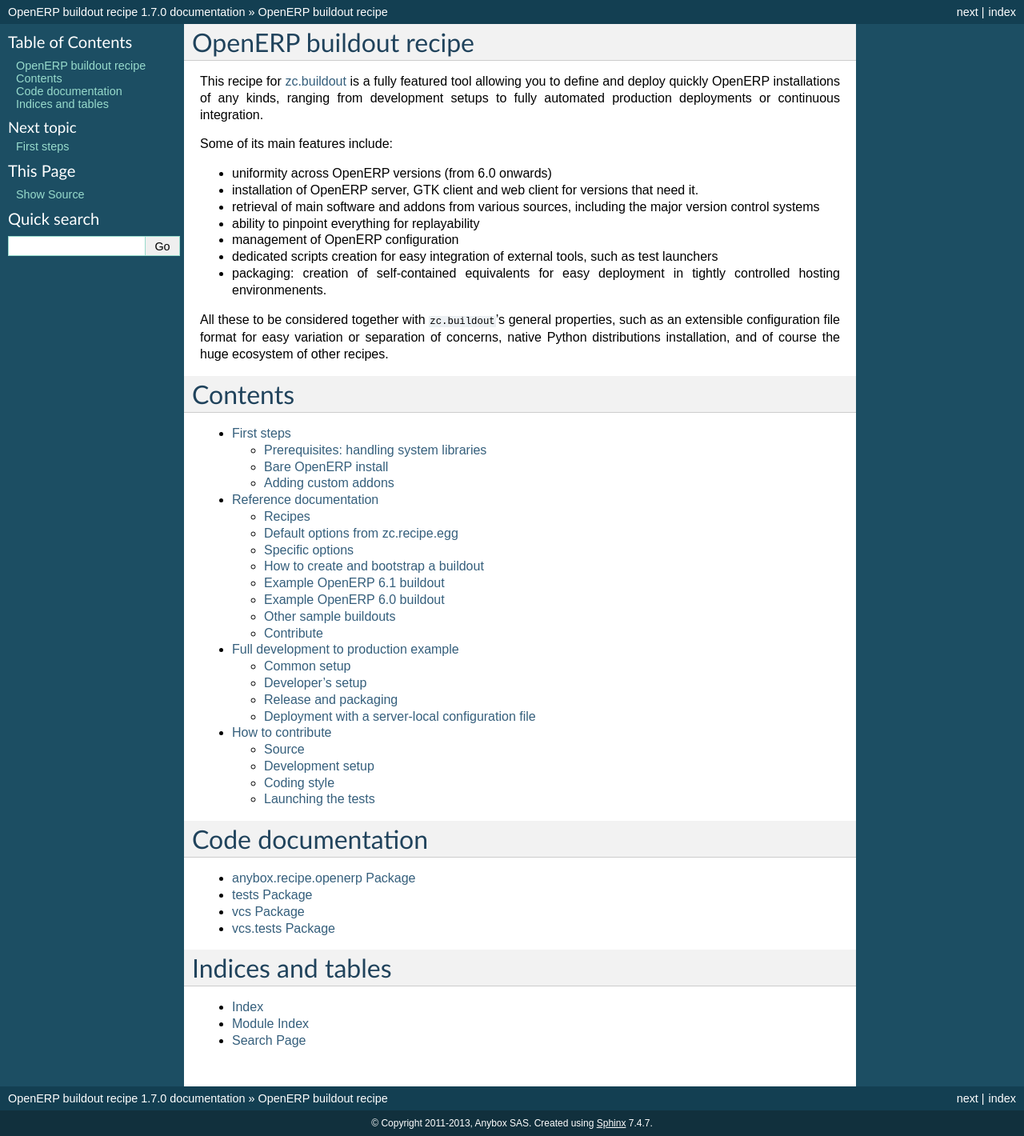
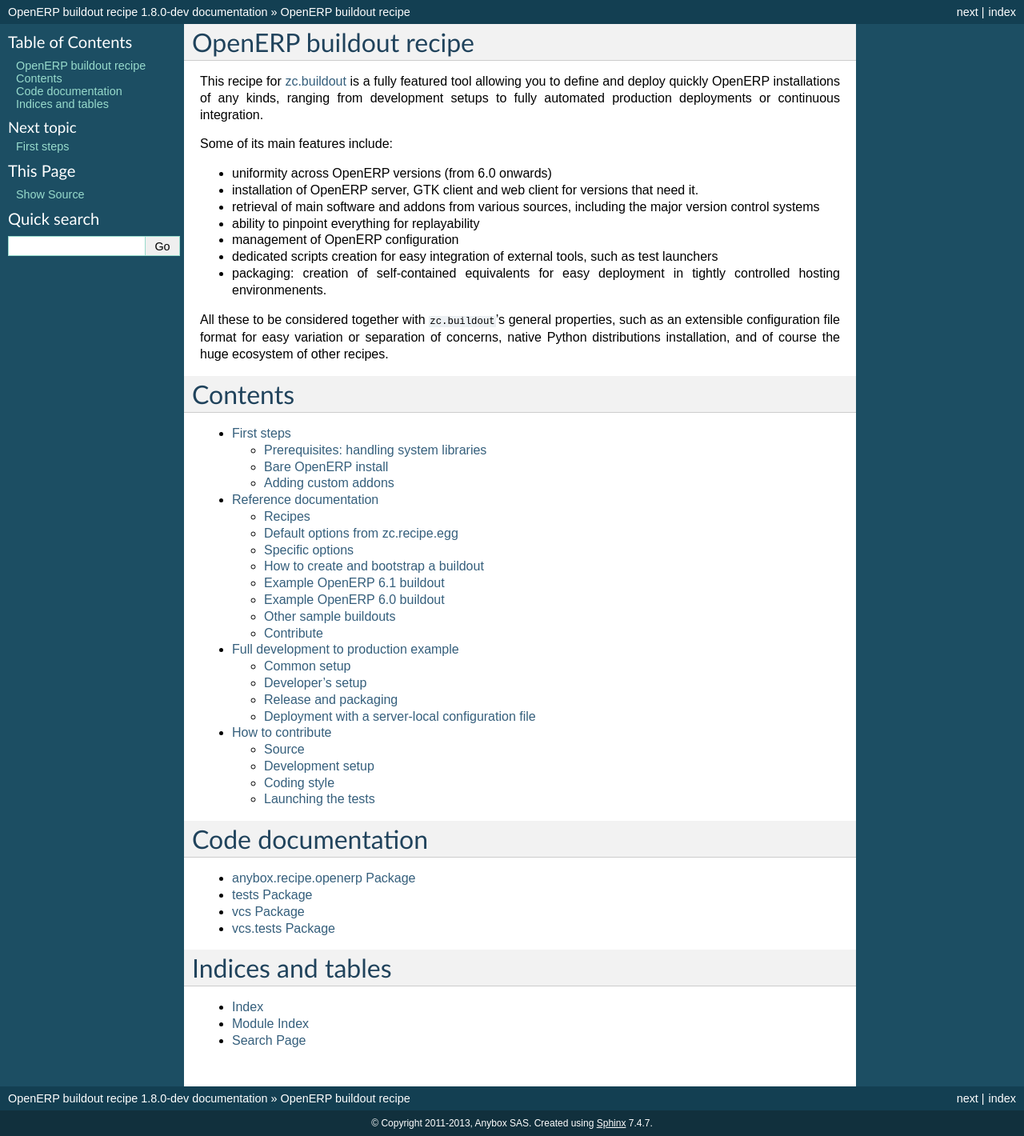
Before and after one commit to anybox/anybox.recipe.odoo, a Sphinx documentation site: the page built from doc/index.rst, in a window 1280 px wide. Shown: the whole page at 80% size. Built offline with Sphinx 7.4.7, drawn with Linux system fonts in a browser that asks for light colours.

Commit message:
Updated version info in sphinx doc

```diff
--- a/doc/conf.py
+++ b/doc/conf.py
@@ -47,9 +47,9 @@
 # built documents.
 #
 # The short X.Y version.
-version = '1.7'
+version = '1.8'
 # The full version, including alpha/beta/rc tags.
-release = '1.7.0'
+release = '1.8.0-dev'
 
 # The language for content autogenerated by Sphinx. Refer to documentation
 # for a list of supported languages.
```
